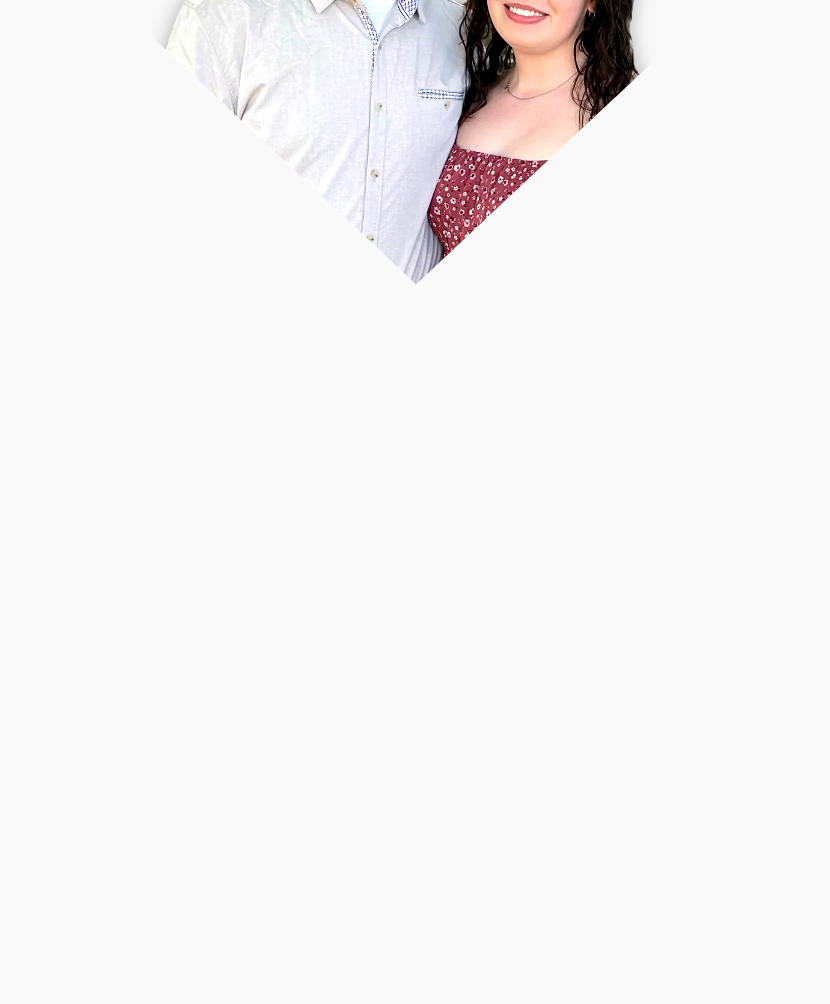
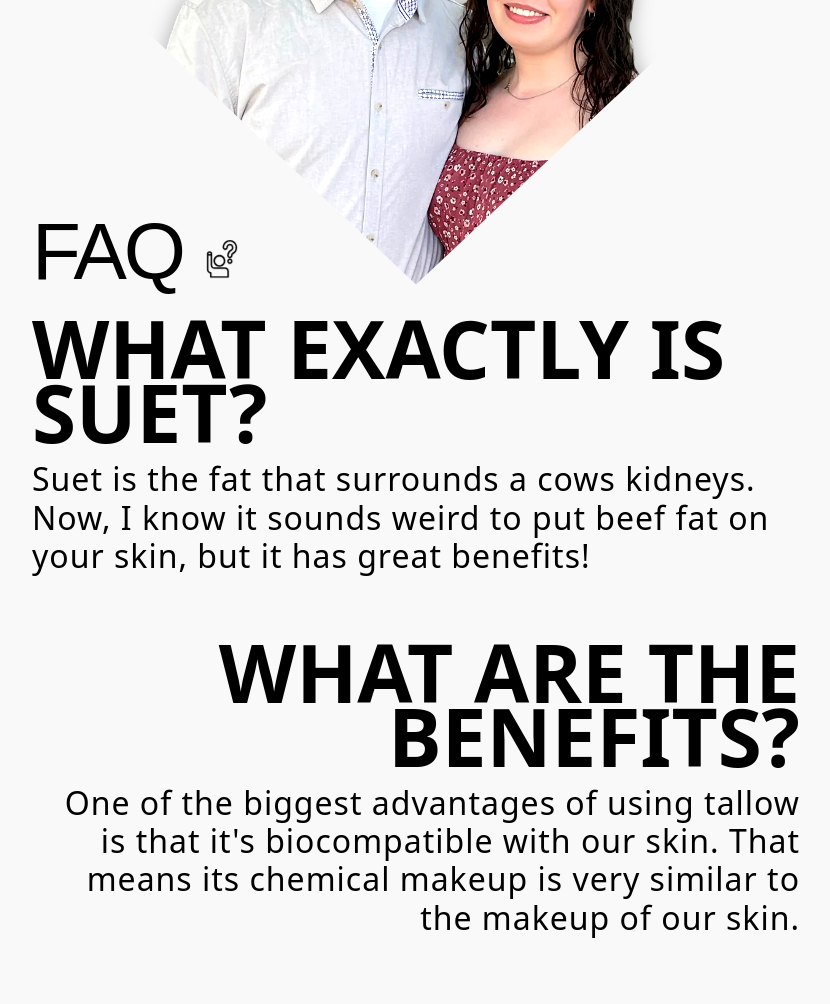
Before and after one commit to jLively7/NaturesHandsMinimal, a plain HTML site: page Index.html in a window 1280 px wide. Shown: the part 1656-2660 px from the top of the page, without its empty margins (224-1054 px from the left). Before the commit the page ends 1956 px from the top, so only its background shows below. Drawn offline with Linux system fonts and the light colour scheme.

Commit message:
faq added and updated show transition to scale

```diff
--- a/Index.html
+++ b/Index.html
@@ -30,6 +30,7 @@
         </a>
       </div>
     </section>
+    <main>
       <section class="about__wrapper" id="about">
         <div class="about__title hidden">
           OUR MISSION
@@ -39,7 +40,71 @@
           <p class="hidden">Led by Carolyn and Juan, we harness beef tallow's natural benefits to create premium skincare promoting health, wellness, and beauty. We prioritize sustainability, ethical sourcing, and unparalleled quality, empowering customers with pure ingredients. Through innovation and integrity, we redefine skincare standards while honoring tradition, inspiring confidence in nature's nourishing power.</p>
           <img src="Assets/owners.webp" class="hidden">
         </div>
+        <div class="questions-link">
+          <a href="#faq">
+            <div class="title hidden">FAQ <img src="Assets/question.svg"></div>
+          </a>
+        </div>
       </section>
+      <section class="faq__wrapper" id="faq">
+        <div class="faq__card hidden">
+          <div class="faq__question">
+            WHAT EXACTLY IS SUET?
+          </div>
+          <div class="faq__answer">
+            Suet is the fat that surrounds a cows kidneys. Now, I know it sounds weird to put beef fat on your skin, but it has great benefits!
+          </div>
+        </div>
+        <div class="faq__card hidden">
+          <div class="faq__question">
+            WHAT ARE THE BENEFITS?
+          </div>
+          <div class="faq__answer">
+            One of the biggest advantages of using tallow is that it's biocompatible with our skin. That means its chemical makeup is very similar to the makeup of our skin.
+          </div>
+        </div>
+        <div class="faq__card hidden">
+          <div class="faq__question">
+            WHY IS THIS IMPORTANT?
+          </div>
+          <div class="faq__answer">
+            The reason this is important is it allows the tallow to blend into the skin, absorbing quickly to provide moisture and nutrients.
+          </div>
+        </div>
+        <div class="faq__card hidden">
+          <div class="faq__question">
+            DOES IT SMELL LIKE FAT?
+          </div>
+          <div class="faq__answer">
+            Tallow loses the majority - if not all - of its fatty smell before reaching your skin. This is thanks to the rendering process that makes the scent undetectable.
+          </div>
+        </div>
+        <div class="faq__card hidden">
+          <div class="faq__question">
+            DOES IT FEEL GREASY?
+          </div>
+          <div class="faq__answer">
+            Due to the rendering process and its molecular makeup, tallow has a very non-greasy, moisturizing, and smooth texture.
+          </div>
+        </div>
+        <div class="faq__card hidden">
+          <div class="faq__question">
+            IS IT BETTER FOR MY SKIN?
+          </div>
+          <div class="faq__answer">
+            Tallow adds moisture to the skin without making you greasy. It works great for dry, combination, and oily skin types. Even those with sensitive skin!
+          </div>
+        </div>
+        <div class="faq__card hidden">
+          <div class="faq__question">
+            WHAT ARE THE INGREDIENTS?
+          </div>
+          <div class="faq__answer">
+            Pure tallow has only one ingredient: TALLOW! This keeps the ingredients minimal and preservative free. Making for a simple and safe product to add to your routine.
+          </div>
+        </div>
+      </section>
+    </main>
   </body>
   <footer>
   </footer>
--- a/style.css
+++ b/style.css
@@ -37,14 +37,14 @@ body {
 .hidden {
   opacity: 0;
   filter: blur(5px);
-  transform: translateX(-100%);
-  transition: all 500ms ease;
+  transform: scale(.6);
+  transition: all 750ms ease;
 }
 
 .show {
   opacity: 1;
   filter: blur(0);
-  transform: translateX(0);
+  transform: scale(1);
 }
 
 .title {
@@ -146,6 +146,50 @@ body {
   filter: contrast(1.2) brightness(1.1) drop-shadow(0px 0px 10px rgba(0, 0, 0, 0.3));
 }
 
+.questions-link {
+  position: absolute;
+  bottom: 0;
+  left: 0;
+  padding: 1rem;
+}
+
+.questions-link img {
+  display: inline-block;
+  height: 40px;
+  animation: zoom 1.5s ease-in-out infinite forwards;
+}
+
+.faq__wrapper {
+  position: relative;
+  width: 100%;
+  max-width: var(--max-width);
+  min-height: 100svh;
+  margin: 0 auto;
+  padding: 1rem;
+}
+
+.faq__card {
+  margin-bottom: 4rem;
+}
+
+.faq__card:nth-of-type(even) {
+  text-align: right;
+}
+
+.faq__question {
+  position: relative;
+  font-size: min(calc(1.1364rem + 6.8182vw), 5rem);
+  font-weight: 800;
+  margin-bottom: 1rem;
+  line-height: 80%;
+}
+
+.faq__answer {
+  line-height: 120%;
+  letter-spacing: 1px;
+  font-size: min(calc(0.2545rem + 2.7273vw), 2rem);
+}
+
 @keyframes bounce {
   0% {
     transform:
@@ -182,6 +226,18 @@ body {
   }
 }
 
+@keyframes zoom {
+  0% {
+    transform: scale(1.1);
+  }
+  50% {
+    transform: scale(.9);
+  }
+  100% {
+    transform: scale(1.1);
+  }
+}
+
 @media (prefers-reduced-motion: no-preference) {
   :has(:target) {
     scroll-behavior: smooth;
```
Also changed, not shown: Assets/question.svg (added). Lines whose indentation alone changed are shown as unchanged.
